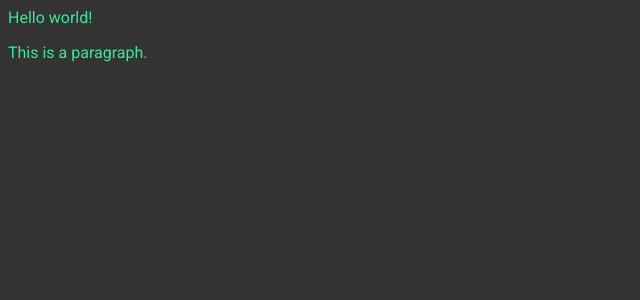
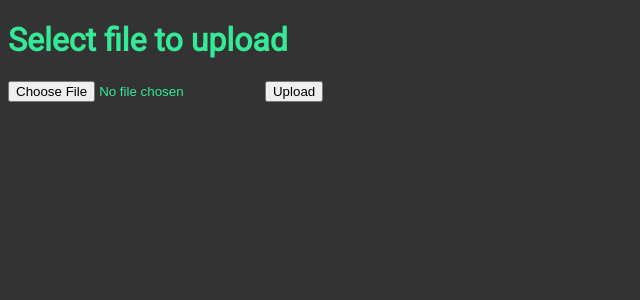
Before and after one commit to texx00/sandypi, a Flask app: page /playlists in a window 1280 px wide. Shown: the top 300 px of the page, without its empty margins (0-640 px from the left). Run offline with Flask 2, Linux system fonts and the light colour scheme.

Commit message:
First test with file upload

```diff
--- a/UIserver/__init__.py
+++ b/UIserver/__init__.py
@@ -3,6 +3,7 @@ from flask_socketio import SocketIO
 
 app = Flask(__name__, template_folder='templates')
 app.config['SECRET_KEY'] = 'secret!' # TODO put a key here
+app.config['UPLOAD_FOLDER'] = "./Drawings"
 socketio = SocketIO(app)
 
 import UIserver.preferences.playlists
--- a/UIserver/preferences/playlists.py
+++ b/UIserver/preferences/playlists.py
@@ -1,6 +1,25 @@
 from UIserver import app
-from flask import render_template
+from flask import render_template, request
+from werkzeug.utils import secure_filename
 
-@app.route('/playlists')
+import os
+
+
+ALLOWED_EXTENSIONS = ["gcode", "nc"]
+
+def allowed_file(filename):
+    return '.' in filename and filename.rsplit('.', 1)[1].lower() in ALLOWED_EXTENSIONS
+
+@app.route('/playlists', methods=['GET','POST'])
 def playlists():
+    if request.method == "POST":
+        if 'file' in request.files:
+            file = request.files['file']
+            if file and file.filename!= '' and allowed_file(file.filename):
+                filename = secure_filename(file.filename)
+                file.save(os.path.join(app.config["UPLOAD_FOLDER"], filename))
+                return render_template("preferences/uploaded.html", success=True)
+            else:
+                return render_template("preferences/uploaded.html", success=False)
+
     return render_template("preferences/playlists.html")
--- a/UIserver/templates/preferences/playlists.html
+++ b/UIserver/templates/preferences/playlists.html
@@ -3,6 +3,9 @@
 {%block title%}Playlists{% endblock %}
 {%block head%}{%endblock%}
 {%block body%}
-Hello world!
-<p style="font-family:roboto">This is a paragraph.</p>
+<h1>Select file to upload</h1>
+<form method=post enctype=multipart/form-data>
+    <input type=file name=file>
+    <input type=submit value=Upload>
+</form>
 {%endblock%}
```
Also changed, not shown: UIserver/templates/preferences/uploaded.html (added, +8 -0 lines), 1 other file.
